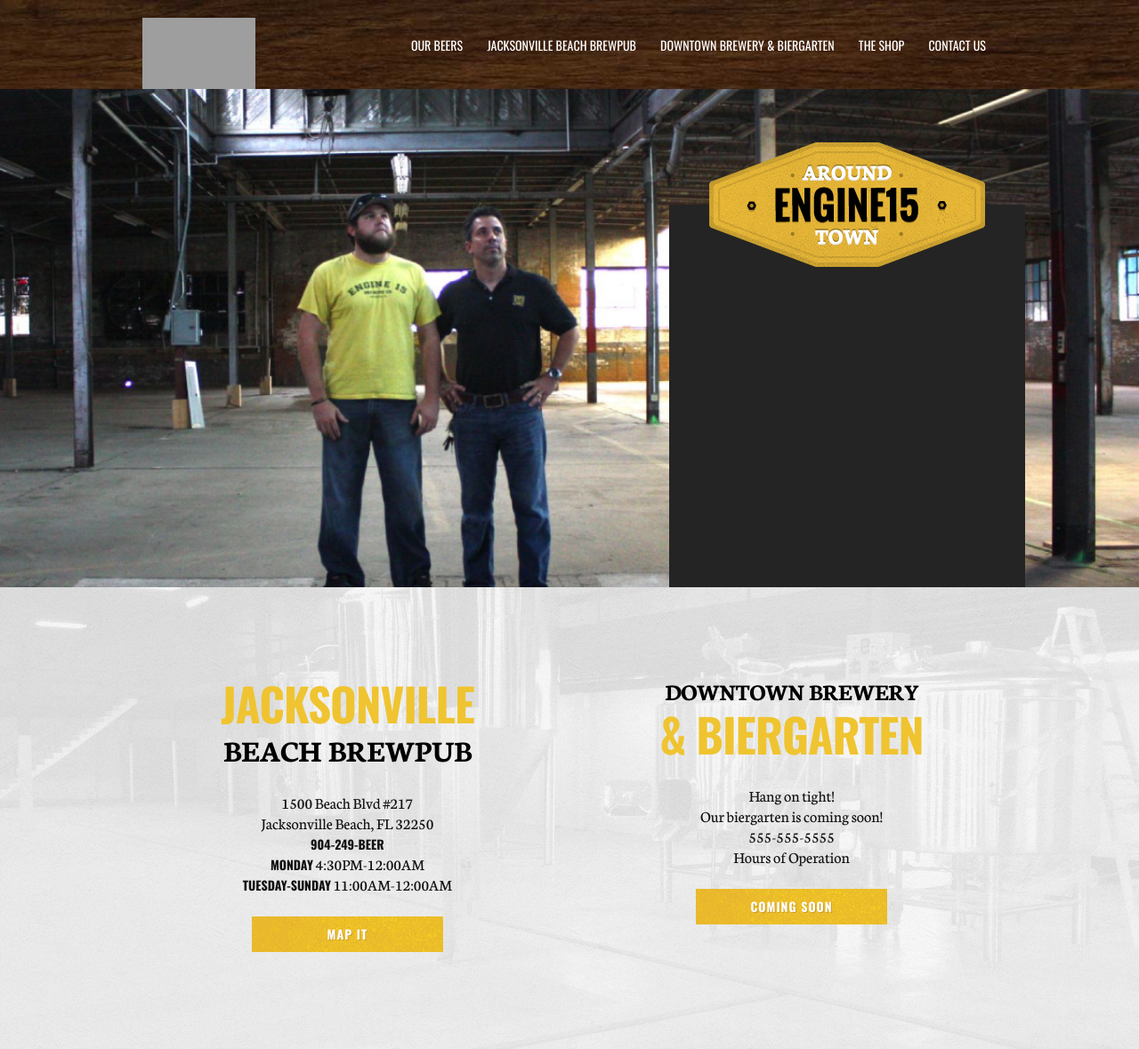
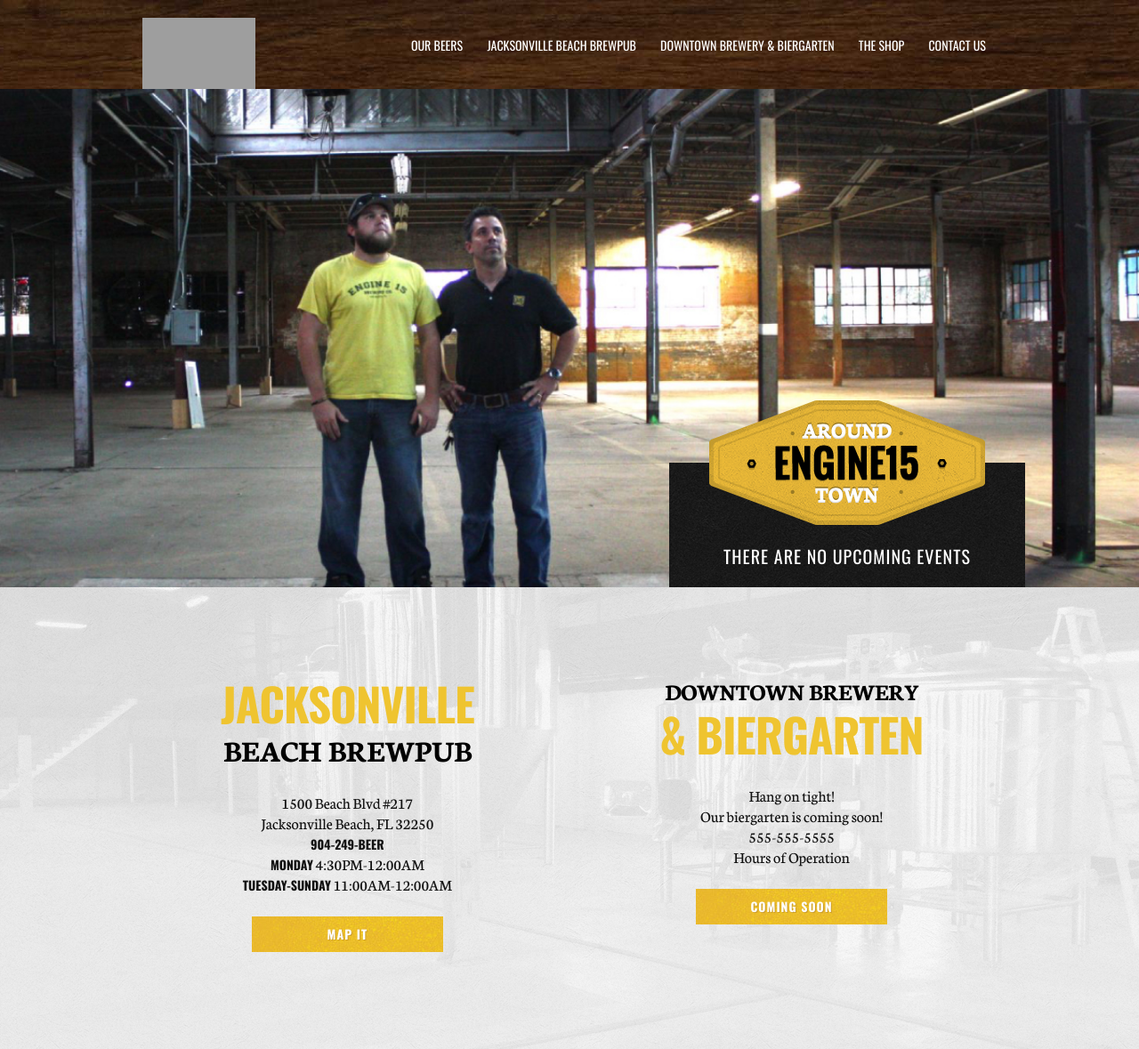
Before and after one commit to johndelanetaylor/Engine15, a PHP site: page / in a window 1280 px wide. Shown: the top 1179 px of the page at 89% size. Run offline with PHP 8.4, Linux system fonts and the light colour scheme; the visitor is signed in with stand-in values (Sample User, id 1); grey boxes are pictures that could not be loaded.

Commit message:
Events Feed

```diff
--- a/css/styles.css
+++ b/css/styles.css
@@ -189,23 +189,103 @@ nav li, nav li a {
 
 /* ~~~~~ Events ~~~~~ */
 
-.events {
+#home .events {
     bottom: 0;
     right: 10%;
     width: 400px;
-    height: 430px;
+    height: auto;
     position: absolute;
-    padding-top: 70px;
+}
+.events #empty {
+    font-family: "Oswald", Helvetica, sans-serif;
+    text-transform: uppercase;
+    text-align: Center;
+    letter-spacing: 1px;
+    font-size: 20px;
+    margin-top: 10px;
 }
 .events .logo {
-    top: 0;
+    top: -70px;
     left: 45px;
     position: absolute;
 }
-.events .box {
+.events .box.dark {
+    bottom: 0;
     width: 100%;
-    height: 100%;
-    background-color: #242424;
+    position: absolute;
+    padding-bottom: 20px;
+    padding-top: 80px;
+    max-height: 360px;
+    background: url(/img/bg/concrete-pattern-3-4.png);
+}
+#events .box {
+    margin-top: 40px;
+}
+#events .event {
+    float:left;
+    padding: 0;
+    text-align: left;
+    max-width: 320px;
+    margin-bottom: 20px;
+}
+#events .event .info {
+    padding-left: 70px;
+}
+#events .title {
+    font-size: 18px;
+}
+#events .description {
+    font-size: 16px;
+}
+.event {
+    padding: 10px 20px;
+    position: relative;
+    line-height: 1;
+}
+.event p {
+    margin-bottom: 5px;
+}
+.event .date {
+    top: 50%;
+    left: 25px;
+    -webkit-transform: translateY(-50%);
+    -ms-transform: translateY(-50%);
+    transform: translateY(-50%);
+    position: absolute;
+}
+.event .date span {
+    display: block;
+}
+.event .day {
+    font-weight: bold;
+}
+.event .info {
+    padding-left: 50px;
+}
+.event .title {
+    display: block;
+    font-size: 20px;
+    line-height: 1.2;
+    margin-bottom: 2px;
+}
+.events .label {
+    font-size: 14px;
+    margin-right: 4px;
+}
+.event .start {
+    margin-right: 6px;
+}
+.event .month, .event .label {
+    text-transform: uppercase;
+}
+.event .title, .event .month, .event .label {
+    font-family: "Oswald", Helvetica, sans-serif;
+}
+.event .day, .event .start, .event .end {
+    color: #EFC430;
+}
+.events .dark .month, .events .dark .title, .events .dark .description, .events .dark .label, .events .dark #empty {
+    color: #FFF;
 }
 
 /* ~~~~~ Locations ~~~~~ */
@@ -241,7 +321,7 @@ nav li, nav li a {
     font-size: 16px;
     text-transform: uppercase;
 }
-.info {
+section.info {
     background: url(/img/bg/concrete-pattern-3-2.png) 0 0 repeat;
 }
 .details p {
@@ -278,10 +358,10 @@ nav li, nav li a {
     color: #EFC430;
     padding-bottom: 25px;
 }
-.beer-menu {
+#tap {
     background: url(/img/bg/concrete-pattern-3-3.png) 0 0 repeat;
 }
-.event-menu {
+#events {
     background: url(/img/bg/concrete-pattern-3-2.png) 0 0 repeat;
 }
 .food-menu {
@@ -437,11 +517,11 @@ nav li, nav li a {
 .modal.active .box {
     display: block;
 }
-.box img {
+.modal .box img {
     float: left;
     max-width: 45%;
 }
-.box .text {
+.modal .box .text {
     text-align: left;
     float: left;
     max-width: 50%;
--- a/index.php
+++ b/index.php
@@ -17,9 +17,9 @@
 <!-- Slider Placeholder -->
 <section class="cover" style="position: relative; background-image: url('img/slide-1.jpg');">
     <div class="events">
-        <img class="logo" src="/img/events-logo.png" />
-        <div class="box">
-
+        <div class="box dark">
+            <img class="logo" src="/img/events-logo.png" />
+            <div id="empty">There are no upcoming events</div>
         </div>
     </div>
 </section>
--- /dev/null
+++ b/js/events.js
@@ -0,0 +1,82 @@
+$(document).ready(function() {
+    'use strict';
+    var now = (new Date()).toISOString(),
+        events = [],
+        url = 'https://www.googleapis.com/calendar/v3/calendars/engine15brew%40gmail.com/events?singleEvents=true&orderBy=startTime&maxResults=12&timeMin=' + now + '&fields=items(originalStartTime%2Cdescription%2ChtmlLink%2Cstatus%2Csummary%2Clocation%2Cvisibility%2Cstart%2Cend%2Cid)&key=AIzaSyATwaXpxGxDNIfTSAiWh4gZTDBXIUBJZ70';
+    $.getJSON(url, function(data) {
+        $('#empty').remove();
+        $.each(data.items,function(i,v) {
+            console.log('Event ' + i + ': ' + data.items[i].location);
+            if(data.items[i].status == "confirmed") {
+                console.log(pageTitle);
+                if(pageTitle == 'Jax Beach Brewpub') {
+                    if(data.items[i].location == 'brewpub') {
+                        events.push(data.items[i]);
+                    }
+                } else if(pageTitle == 'Downtown Brewery & Biergarten') {
+                    if(data.items[i].location == 'biergarten') {
+                        events.push(data.items[i]);
+                    }
+                } else {
+                    events.push(data.items[i]);
+                }
+            }
+        });
+        makeFeed(events);
+    });
+    setTimeout(function(){
+        if($('.box').length == 1) {
+            $('.box .event').css('float','none').css('display','inline-block');
+        }
+    }, 500);
+});
+
+function makeFeed(event) {
+    var len = event.length;
+    for(i = 0; i < len; i++) {
+        var first = Object.keys(event[i].start)[0],
+            id = event[i].id || '',
+            title = event[i].summary || '',
+            description = event[i].description || '',
+            month = thisMonth(event[i].start[first]),
+            day = thisDay(event[i].start[first]),
+            start = thisTime(event[i].start[first]),
+            end = thisTime(event[i].end.dateTime),
+            element = '<div class="event" id="' + id + '"> <div class="date"> <span class="month">' + month + '</span> <span class="day">' + day + '</span> </div><div class="info"> <span class="title">' + title + '</span> <p class="description">' + description + '</p></div></div>',
+            startend = '<span class="label">Starts</span><span class="start">' + start + '</span> <span class="label">Ends</span><span class="end">' + end + '</span>';
+        if(first == "dateTime") {
+            $('.events .box').append(element);
+            $('.events .box .event:last .info').append(startend);
+        } else {
+            $('.events .box').append(element);
+        }
+    }
+}
+
+function thisMonth(d) {
+    var dateTime = new Date(d),
+        months = ['Jan','Feb','Mar','Apr','May','June','July','Aug','Sept','Oct','Nov','Dec'];
+    return months[dateTime.getMonth()];
+}
+
+function thisDay(d) {
+    var dateTime = new Date(d);
+    return dateTime.getDate() + nth(dateTime.getDate());
+}
+
+function thisTime(d) {
+    var dateTime = new Date(d);
+    return dateTime.timeNow();
+}
+
+function nth(d) {
+    if(d>3 && d<21) return 'th';
+    switch (d % 10) {
+        case 1:  return "st";
+        case 2:  return "nd";
+        case 3:  return "rd";
+        default: return "th";
+    }
+}
+
+Date.prototype.timeNow = function(){ return ((this.getHours() < 10)?"0":"") + ((this.getHours()>12)?(this.getHours()-12):this.getHours()) +":"+ ((this.getMinutes() < 10)?"0":"") + this.getMinutes() + ((this.getHours()>12)?('pm'):'am'); };
--- a/snippets/footer.php
+++ b/snippets/footer.php
@@ -32,3 +32,4 @@
 
 <script src="js/jquery-1.11.2.min.js"></script>
 <script src="js/scripts.js"></script>
+<?php if($pageTitle === 'Home' || $pageTitle = 'Jax Beach Brewpub' || $pageTitle = 'Downtown Brewery & Biergarten'){ echo '<script src="js/events.js"></script>'; } ?>
--- a/snippets/nav.php
+++ b/snippets/nav.php
@@ -1,3 +1,6 @@
+<script>
+    var pageTitle = "<?php echo $pageTitle ?>";
+</script>
 <nav>
     <div class="container">
         <div class="row">
```
Also changed, not shown: downtown-brewery-and-biergarten.php (+1 -9 lines), jacksonville-beach-brewpub.php (+1 -9 lines), snippets/events.php (added, +10 -0 lines), img/bg/concrete-pattern-3-4.png (added).
